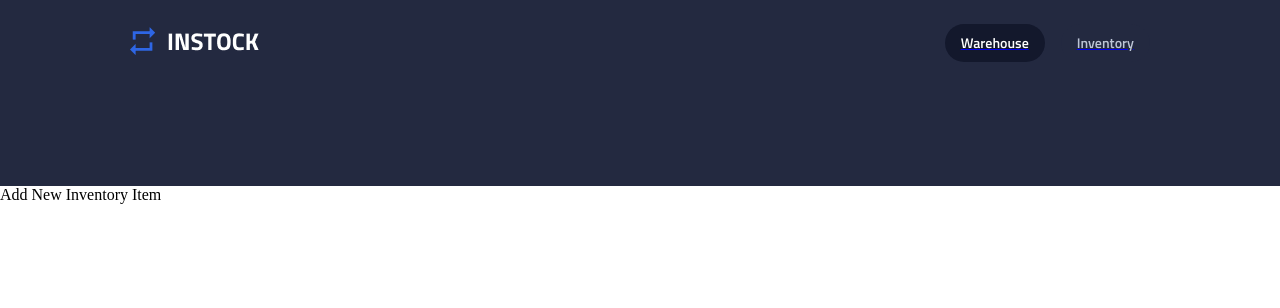
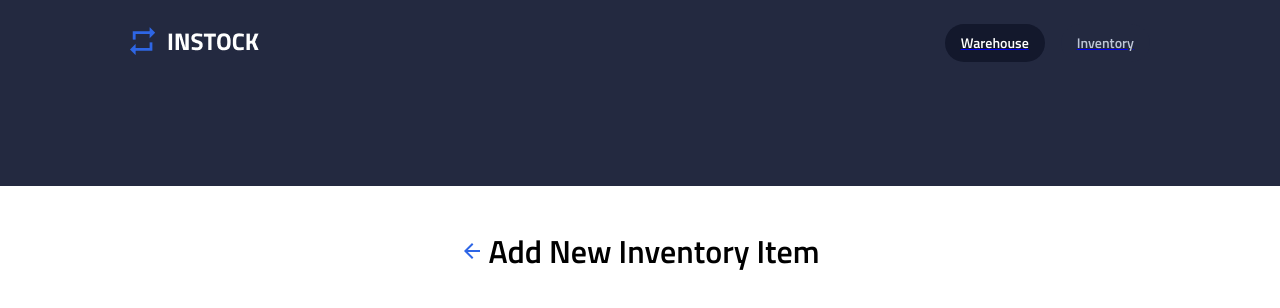
Before and after one commit to ChenElla/well_group_5_inStock, a React (Vite) app: page / in a window 1280 px wide. Shown: the top 308 px of the page. Built offline with nearby package versions, Linux system fonts and the light colour scheme.

Commit message:
styled Page header component. Padding issue for top/bottom persists

```diff
--- a/src/components/PageHeader/PageHeader.jsx
+++ b/src/components/PageHeader/PageHeader.jsx
@@ -1,7 +1,22 @@
 import React from "react";
+import backArrow from "../../assets/Icons/arrow_back-24px.svg";
+import "./PageHeader.scss";
 
 function PageHeader({ pageHeader }) {
-  return <div>{pageHeader}</div>;
+  return (
+    <div className="pageHeader">
+      <div className="pageHeader__outer">
+        <div className="pageHeader__inner-container">
+          <img
+            className="pageHeader__return"
+            src={backArrow}
+            alt="Back Arrow"
+          />
+          <h1 className="pageHeader__title-text">{pageHeader}</h1>
+        </div>
+      </div>
+    </div>
+  );
 }
 
 export default PageHeader;
--- /dev/null
+++ b/src/components/PageHeader/PageHeader.scss
@@ -0,0 +1,28 @@
+@import "../../../partials/_colors";
+@import "../../../partials/_fonts";
+@import "../../../partials/_media";
+@import "../../Global.scss";
+
+.pageHeader {
+  background-color: $White;
+  &__outer {
+    padding: 32px 28px 0;
+    @include tablet {
+      padding: 32px 32px 0;
+      @include desktop {
+        @include desktopWidths;
+        padding-top: 24px;
+      }
+    }
+  }
+  &__inner-container {
+    @include flexCtrAll;
+    align-items: baseline;
+  }
+  &__return {
+  }
+  &__title-text {
+    @include page_header;
+    padding-left: 4px;
+  }
+}
```
